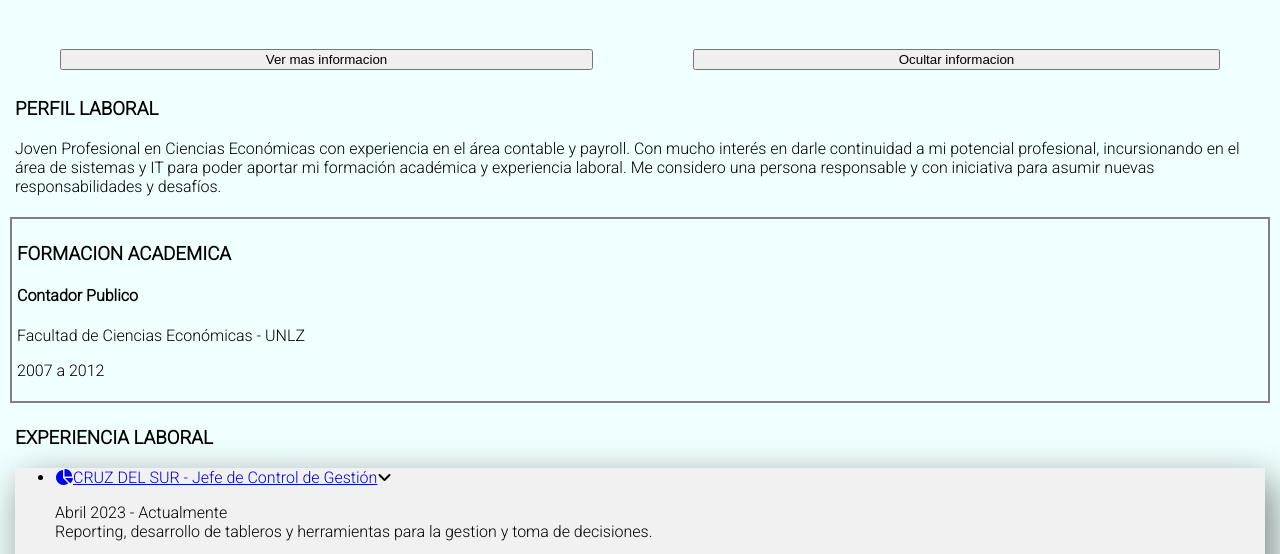
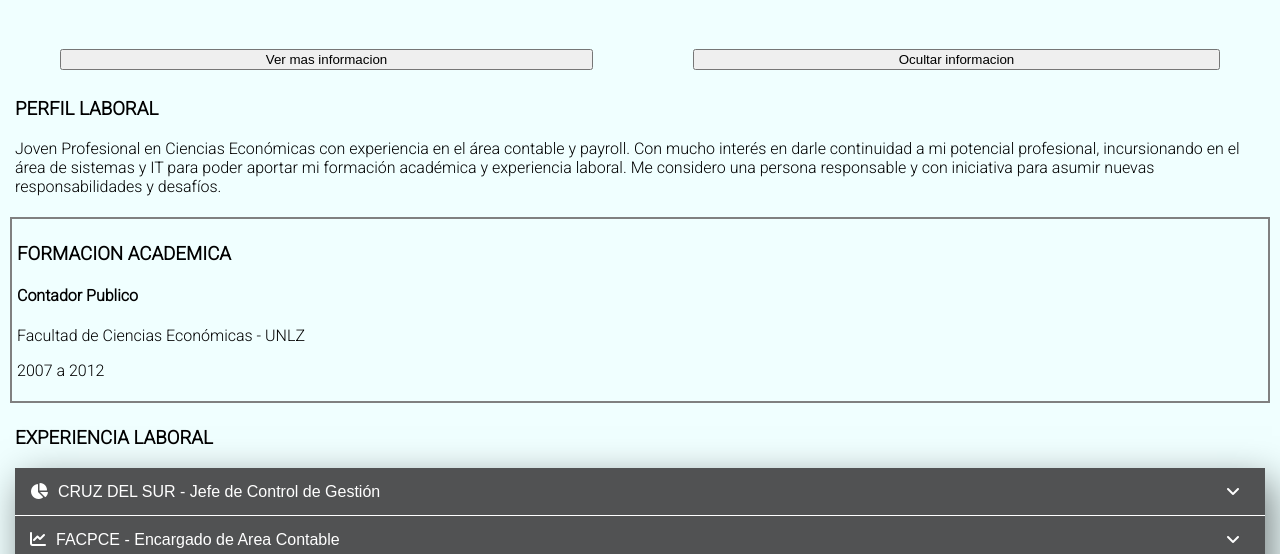
Before and after one commit to Ezequielgira/ezequielgira.github.io, a plain HTML site: page index.html in a window 1280 px wide. Shown: the part 221-775 px from the top of the page. Drawn offline with Linux system fonts and the light colour scheme; files whose address does not match are found by name.

Commit message:
Update index.html

```diff
--- a/index.html
+++ b/index.html
@@ -6,7 +6,7 @@
     <meta name="viewport" content="width=device-width, initial-scale=1.0">
     <title>Ezequiel Gira</title>
     <link rel="stylesheet" href="\style.css">
-    <link rel="stylesheet" href=".css">
+    <link rel="stylesheet" href="\menu1.css">
     <link rel="preconnect" href="https://fonts.googleapis.com">
     <link rel="preconnect" href="https://fonts.gstatic.com" crossorigin>
     <link href="https://fonts.googleapis.com/css2?family=Public+Sans:wght@200&family=Roboto:ital,wght@0,300;1,100&display=swap" rel="stylesheet">
```
